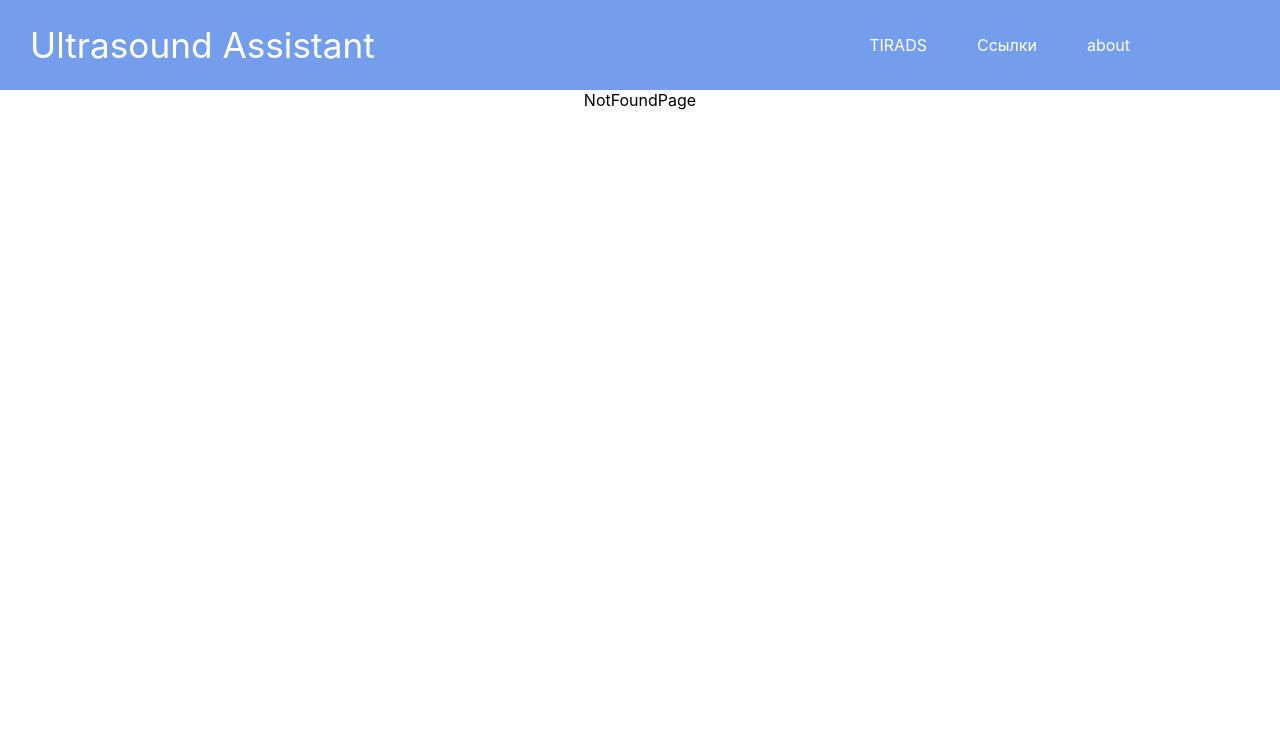
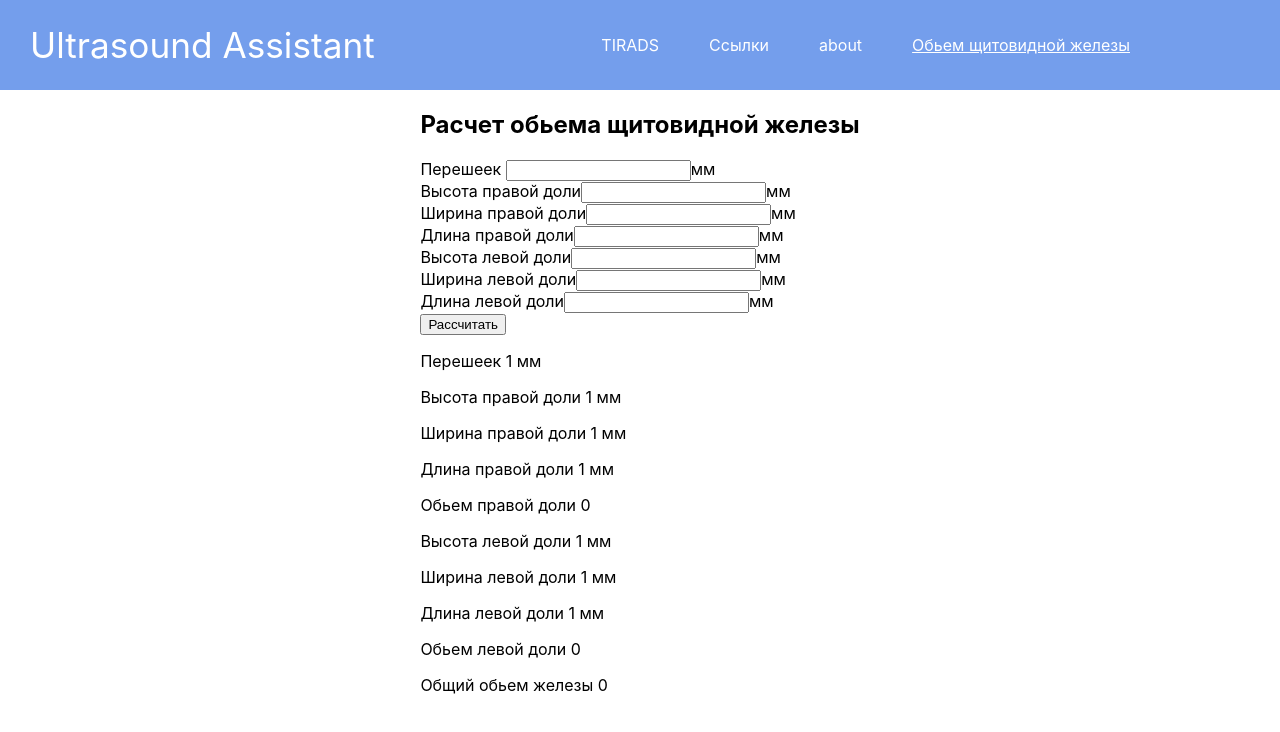
Before and after one commit to vadicusrad/acr-tirads, a React (Create React App) app: page /tireoid_volume in a window 1280 px wide. Shown: the top 732 px of the page. Built offline with nearby package versions, Linux system fonts and the light colour scheme.

Commit message:
Added a component for calculating the volume of the thyroid gland

```diff
--- a/src/App.js
+++ b/src/App.js
@@ -6,6 +6,7 @@ import Links from "./Components/Links/Links";
 import Tirads from "./Components/Tirads/Tirads";
 import NotFoundPage from "./Components/NotFoundPage/NotFoundPage";
 import Layout from "./Components/Layout/Layout";
+import TirVolume from "./Components/TirVolume/TirVolume";
 
 function App() {
   const [compositionCount, setCompositionCount] = useState(0);
@@ -52,6 +53,7 @@ function App() {
           />
           <Route path="about" element={<About />} />
           <Route path="links" element={<Links />} />
+          <Route path="tireoid_volume" element={<TirVolume />} />
           <Route path="*" element={<NotFoundPage />} />
         </Route>
       </Routes>
--- a/src/Components/Navbar/Navbar.js
+++ b/src/Components/Navbar/Navbar.js
@@ -26,6 +26,11 @@ function Navbar() {
         <li>
           <NavLink className="navbar-link" to="/about">
             about
+          </NavLink>
+        </li>
+        <li>
+          <NavLink className="navbar-link" to="/tireoid_volume">
+            Обьем щитовидной железы
           </NavLink>
         </li>
       </ul>
--- /dev/null
+++ b/src/Components/TirVolume/TirVolume.css
@@ -0,0 +1,6 @@
+.tirVolume-inputs {
+  display: flex;
+  flex-direction: column;
+
+  justify-content: start;
+}
--- /dev/null
+++ b/src/Components/TirVolume/TirVolume.js
@@ -0,0 +1,145 @@
+import { useState } from "react";
+import "./TirVolume.css";
+function TirVolume() {
+  const [tirLinearParams, setTirLinearParams] = useState({
+    isthmus: 1,
+
+    right_h: 1,
+    right_w: 1,
+    right_l: 1,
+    left_h: 1,
+    left_w: 1,
+    left_l: 1,
+  });
+
+  const [tirVolume, setTirVolume] = useState({
+    volRightLobe: 0,
+    volLeftLobe: 0,
+    sumVolume: 0,
+  });
+  console.log(tirVolume);
+
+  function changeState(e) {
+    const objName = e.target.name;
+    const objValue = e.target.value;
+    let newObj = Object.assign({}, tirLinearParams);
+    newObj[objName] = objValue;
+    setTirLinearParams(newObj);
+  }
+  function calcVolume(data) {
+    const rightLobe = Number(
+      ((data.right_h * data.right_w * data.right_l * 0.479) / 1000).toFixed(1)
+    );
+    // const rightLobe = Number(
+    //   ((data.right_h * data.right_w * data.right_l * 0.479) / 1000).toFixed(1)
+    // );
+    // console.log(typeof rightLobe);
+
+    const volLeftLobe = Number(
+      ((data.left_h * data.left_w * data.left_l * 0.479) / 1000).toFixed(1)
+    );
+    const sumVolume = Number((rightLobe + volLeftLobe).toFixed(1));
+
+    const volume = {
+      volRightLobe: rightLobe,
+      volLeftLobe,
+      sumVolume,
+    };
+
+    return setTirVolume(volume);
+  }
+
+  return (
+    <div className="tirVolume">
+      <h2>Расчет обьема щитовидной железы</h2>
+      <div className="tirVolume-inputs">
+        <label htmlFor="tirVolume-isthmus">
+          Перешеек{" "}
+          <input
+            onChange={(e) => changeState(e)}
+            name="isthmus"
+            id="isthmus"
+            type="number"
+          />
+          мм
+        </label>
+        <label htmlFor="tirVolume-rightLobe-h">
+          Высота правой доли
+          <input
+            onChange={(e) => changeState(e)}
+            name="right_h"
+            id="tirVolume-rightLobe-h"
+            type="number"
+          />
+          мм
+        </label>
+        <label htmlFor="tirVolume-rightLobe-w">
+          Ширина правой доли
+          <input
+            onChange={(e) => changeState(e)}
+            name="right_w"
+            id="tirVolume-rightLobe-w"
+            type="number"
+          />
+          мм
+        </label>
+        <label htmlFor="tirVolume-rightLobe-l">
+          Длина правой доли
+          <input
+            onChange={(e) => changeState(e)}
+            name="right_l"
+            id="tirVolume-rightLobe-l"
+            type="number"
+          />
+          мм
+        </label>
+        <label htmlFor="tirVolume-leftLobe-h">
+          Высота левой доли
+          <input
+            onChange={(e) => changeState(e)}
+            name="left_h"
+            id="tirVolume-leftLobe-h"
+            type="number"
+          />
+          мм
+        </label>
+        <label htmlFor="tirVolume-leftLobe-w">
+          Ширина левой доли
+          <input
+            onChange={(e) => changeState(e)}
+            name="left_w"
+            id="tirVolume-leftLobe-w"
+            type="number"
+          />
+          мм
+        </label>
+        <label htmlFor="tirVolume-leftLobe-l">
+          Длина левой доли
+          <input
+            onChange={(e) => changeState(e)}
+            name="left_l"
+            id="tirVolume-leftLobe-l"
+            type="number"
+          />
+          мм
+        </label>
+      </div>
+      <button onClick={() => calcVolume(tirLinearParams)}>Рассчитать</button>
+      <br />
+      <div>
+        <p>Перешеек {tirLinearParams.isthmus} мм</p>
+        <p>Высота правой доли {tirLinearParams.right_h} мм</p>
+        <p>Ширина правой доли {tirLinearParams.right_w} мм</p>
+        <p>Длина правой доли {tirLinearParams.right_l} мм</p>
+        <p>Обьем правой доли {tirVolume.volRightLobe}</p>
+        <p>Высота левой доли {tirLinearParams.left_h} мм</p>
+        <p>Ширина левой доли {tirLinearParams.left_w} мм</p>
+        <p>Длина левой доли {tirLinearParams.left_l} мм</p>
+        <p>Обьем левой доли {tirVolume.volLeftLobe}</p>
+        <p>Общий обьем железы {tirVolume.sumVolume}</p>
+      </div>
+    </div>
+  );
+}
+
+export default TirVolume;
```
